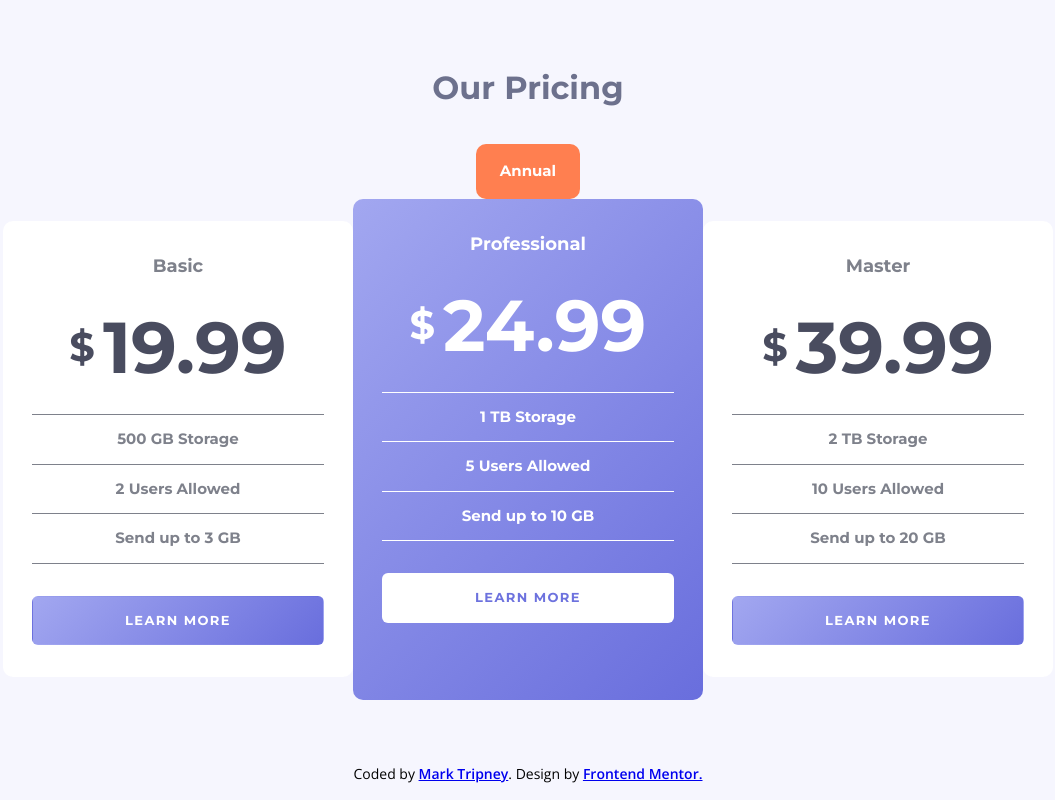
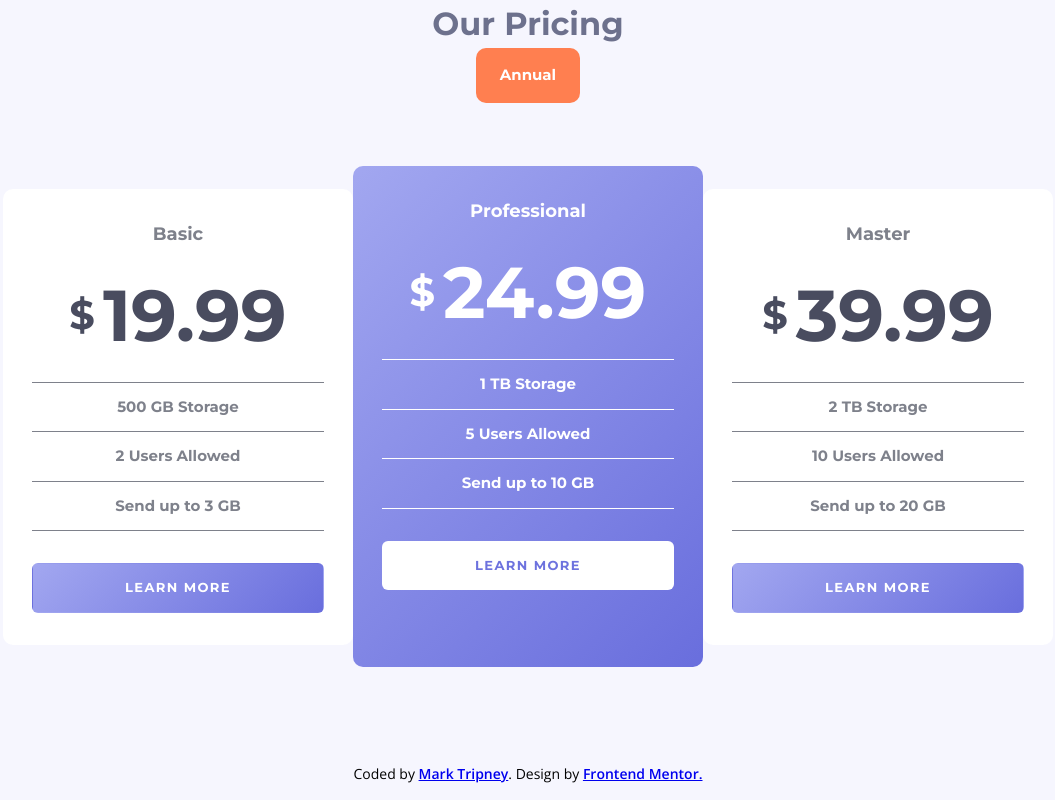
Before and after one commit to mark-tripney/pricing-with-toggle, a Svelte app: page / in a window 1280 px wide. Shown: the whole page, without its empty margins (112-1167 px from the left). Built offline with nearby package versions, Linux system fonts and the light colour scheme.

Commit message:
Center main content.

```diff
--- a/public/global.css
+++ b/public/global.css
@@ -140,6 +140,7 @@ body {
   display: flex;
   flex-direction: column;
   align-items: center;
+  justify-content: center;
   min-height: 100vh;
   text-align: center;
 }
@@ -147,9 +148,12 @@ body {
 /* Sticky footer */
 .site-content {
   flex: 1;
+  display: flex;
+  align-items: center;
 }
 
 .wrapper {
+  height: 100%;
   display: flex;
   flex-direction: column;
   align-items: center;
@@ -163,7 +167,6 @@ body {
 h1 {
   font-size: 2rem; /* 32px */
   color: hsl(232 13% 49%);
-  margin: 4rem 0 2rem;
 }
 
 h2 {
```
